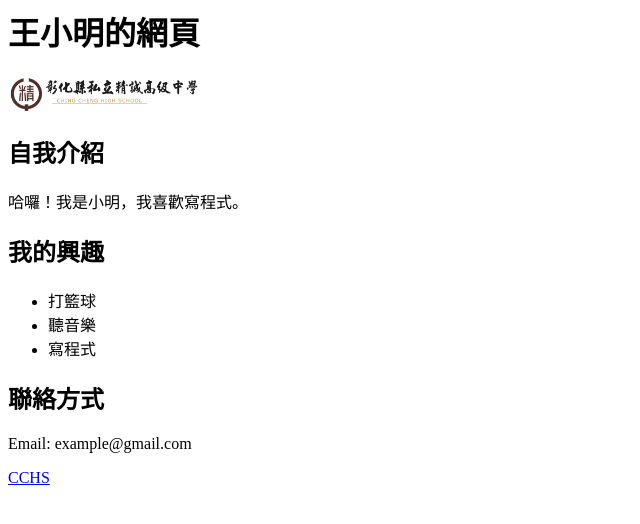
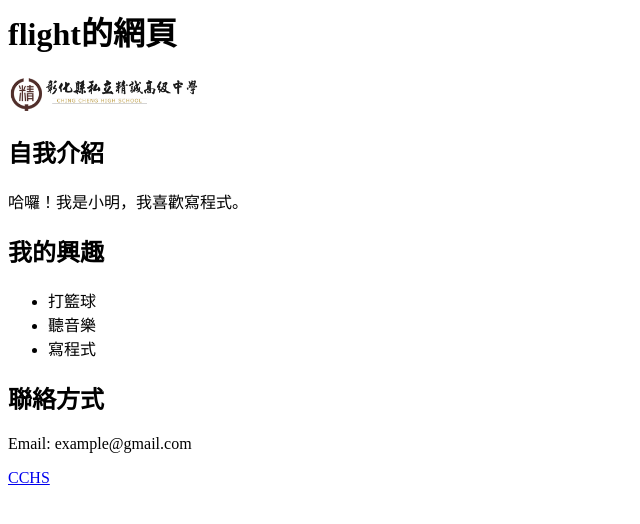
Before and after one commit to flightztest/hi, a plain HTML site: page index.html in a window 1280 px wide. Shown: the whole page, without its empty margins (0-640 px from the left). Drawn offline with Linux system fonts and the light colour scheme.

Commit message:
Update index.html

```diff
--- a/index.html
+++ b/index.html
@@ -1,5 +1,5 @@
 <body>
-    <h1>王小明的網頁</h1>
+    <h1>flight的網頁</h1>
     <img src="flightz.png" width="200">
 
     <h2>自我介紹</h2>
```
